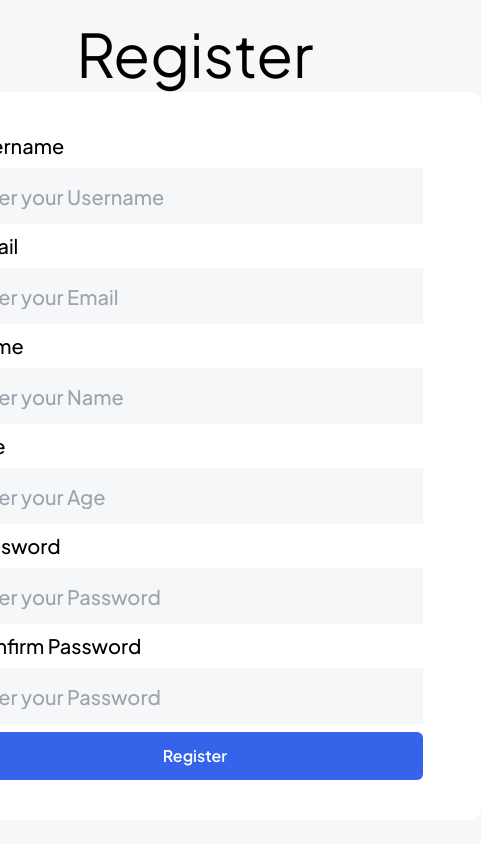
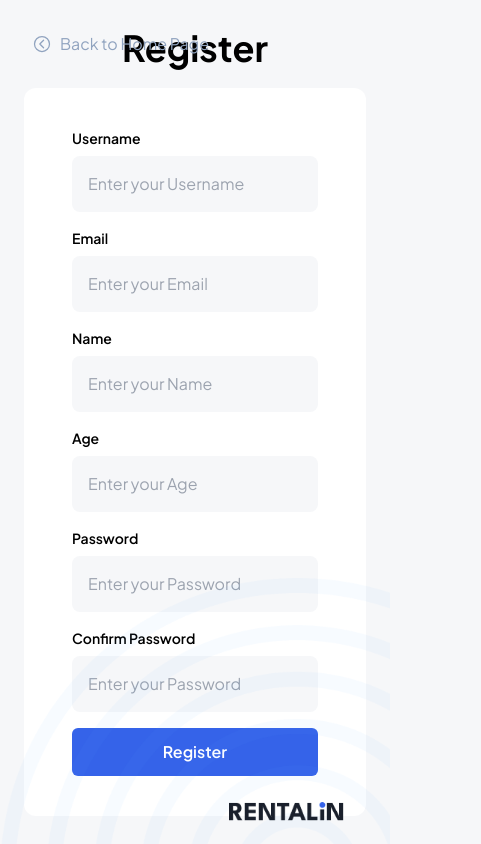
Before and after one commit to jearsevan101/PAW-Kelompok-11, a Next.js app in the folder frontend/: page /auth/register in a window 390 px wide. Shown: the whole page, 481 px wide, since content can reach past the window. Built offline with nearby package versions, Linux system fonts and the light colour scheme.

Commit message:
fix: adjust auth page display & responsivity

```diff
--- /dev/null
+++ b/frontend/components/AuthOrnament.js
@@ -0,0 +1,23 @@
+import Link from "next/link";
+import { IoChevronBackCircleOutline } from "react-icons/io5";
+import Image from "next/image";
+
+const AuthOrnament = () => {
+  return (
+    <>
+      <Link href="/" className="absolute">
+        <div className="m-8 flex flex-row items-center gap-2 text-c-text-grey text-md">
+          <span className="text-xl">
+            <IoChevronBackCircleOutline />{" "}
+          </span>
+          Back to Home Page{" "}
+        </div>
+      </Link>
+      <div className="absolute bottom-0 right-0">
+        <Image src="/pattern-login.png" width={600} height={600} />
+      </div>
+    </>
+  );
+};
+
+export default AuthOrnament;
--- a/frontend/pages/auth/login.js
+++ b/frontend/pages/auth/login.js
@@ -4,6 +4,8 @@ import { useRouter } from "next/router";
 import { AuthContext } from "@/utils/context/AuthContext";
 // import useNotification from "@/utils/hooks/useNotification";
 import Link from "next/link";
+import ReusableForm from "@/components/Form";
+import AuthOrnament from "@/components/AuthOrnament";
 
 export default function Login() {
   const router = useRouter();
@@ -40,47 +42,52 @@ export default function Login() {
   };
 
   return (
+    <>
+      <AuthOrnament />
+
       <div
-      className="flex flex-col justify-center items-center min-h-screen"
-      style={{ backgroundColor: "#F6F7F9" }}
-    >
-      <h1 className="text-6xl mb-1">Login</h1>
-      <section className="mt-1 p-10 px-12 w-[571px] h-[402px] bg-white rounded-[12px] flex flex-col gap-4 justify-center items-center">
-        <form className="flex flex-col gap-2" onSubmit={handleLogin}>
-          <label className="flex flex-col gap-2 w-[456px] font-medium text-xl">
-            Username
-            <input
-              className="w-[456px] h-[56px]"
-              style={{ backgroundColor: "#F6F7F9" }}
+        className="flex flex-col justify-center items-center px-6 min-h-screen"
+        style={{ backgroundColor: "#F6F7F9" }}>
+        <h1 className="text-4xl mb-4 font-bold">Login</h1>
+        <section className="mt-4 p-10 w-full lg:w-1/3 px-12 bg-white rounded-[12px] flex flex-col gap-4 justify-center items-center">
+          <form className="flex flex-col w-full gap-2" onSubmit={handleLogin}>
+            <ReusableForm
+              label="Username"
+              type="text"
               placeholder="Masukkan Username"
               name="username"
+              setValue={(value) =>
+                setLoginData({ ...loginData, username: value })
+              }
               value={loginData.username}
-              onChange={handleChange}
             />
-          </label>
-          <label className="flex flex-col gap-2 w-[456px] font-medium text-xl">
-            Password
-            <input
+
+            <ReusableForm
+              label="Password"
               type="password"
-              className="w-[456px] h-[56px]"
-              style={{ backgroundColor: "#F6F7F9" }}
               placeholder="Masukkan Password"
               name="password"
+              setValue={(value) =>
+                setLoginData({ ...loginData, password: value })
+              }
               value={loginData.password}
-              onChange={handleChange}
             />
-          </label>
             <button
               type="submit"
-            className="bg-c-primary font-semibold text-white px-5 py-3 rounded-md hover:opacity-90 focus:outline-none focus:ring"
-          >
+              className="bg-c-primary font-semibold text-white px-5 py-3 rounded-md hover:opacity-90 focus:outline-none focus:ring">
               Login
             </button>
             <Link href="/auth/register">
-            <p className="text-c-primary font-semibold text-xl">Register</p>
+              <p className="text-c-primary font-bold mt-2 text-sm">
+                <span className="text-c-text-grey font-light">
+                  Don't have account?{" "}
+                </span>
+                Register
+              </p>
             </Link>
           </form>
         </section>
       </div>
+    </>
   );
 }
--- a/frontend/pages/auth/register.js
+++ b/frontend/pages/auth/register.js
@@ -2,6 +2,8 @@ import { useRouter } from "next/router";
 import { AuthContext } from "@/utils/context/AuthContext";
 import useNotification from "@/utils/hooks/useNotification";
 import { useContext, useState } from "react";
+import AuthOrnament from "@/components/AuthOrnament";
+import ReusableForm from "@/components/Form";
 
 export default function Register() {
   const { registerCustomer } = useContext(AuthContext);
@@ -31,8 +33,7 @@ export default function Register() {
     try {
       const response = await registerCustomer(registerData);
       if (response) {
-        onSuccess("Register Success");
-        router.push("/auth/login");
+        router.push("/auth/success");
       } else {
         onError("Register Failed");
       }
@@ -42,90 +43,89 @@ export default function Register() {
   };
 
   return (
+    <>
+      <AuthOrnament />
       <div
-      className="flex flex-col justify-center items-center min-h-screen"
-      style={{ backgroundColor: "#F6F7F9" }}
-    >
-      <h1 className="text-6xl mb-1">Register</h1>
-      <section className="mt-1 p-10 px-12 w-[571px] bg-white rounded-[12px] flex flex-col gap-4 justify-center items-center">
-        <form className="flex flex-col gap-2" onSubmit={handleRegister}>
-          <label className="flex flex-col gap-2 w-[456px] font-medium text-xl">
-            Username
-            <input
-              className="w-[456px] h-[56px]"
-              style={{ backgroundColor: "#F6F7F9" }}
+        className="flex flex-col px-6 justify-center items-center min-h-screen"
+        style={{ backgroundColor: "#F6F7F9" }}>
+        <h1 className="text-4xl mb-4 font-bold">Register</h1>
+        <section className="mt-1 p-10 px-12 w-full lg:w-1/3 bg-white rounded-[12px] flex flex-col gap-2 justify-center items-center">
+          <form className="flex flex-col w-full" onSubmit={handleRegister}>
+            <ReusableForm
+              label="Username"
+              type="text"
               placeholder="Enter your Username"
               name="username"
+              setValue={(value) =>
+                setRegisterData({ ...registerData, username: value })
+              }
               value={registerData.username}
-              onChange={handleChange}
             />
-          </label>
-          <label className="flex flex-col gap-2 w-[456px] font-medium text-xl">
-            Email
-            <input
-              className="w-[456px] h-[56px]"
-              style={{ backgroundColor: "#F6F7F9" }}
+            <ReusableForm
+              label="Email"
+              type="text"
               placeholder="Enter your Email"
               name="email"
+              setValue={(value) =>
+                setRegisterData({ ...registerData, email: value })
+              }
               value={registerData.email}
-              onChange={handleChange}
             />
-          </label>
-          <label className="flex flex-col gap-2 w-[456px] font-medium text-xl">
-            Name
-            <input
-              className="w-[456px] h-[56px]"
-              style={{ backgroundColor: "#F6F7F9" }}
+
+            <ReusableForm
+              label="Name"
+              type="text"
               placeholder="Enter your Name"
               name="nama"
+              setValue={(value) =>
+                setRegisterData({ ...registerData, nama: value })
+              }
               value={registerData.nama}
-              onChange={handleChange}
             />
-          </label>
-          <label className="flex flex-col gap-2 w-[456px] font-medium text-xl">
-            Age
-            <input
+
+            <ReusableForm
+              label="Age"
               type="number"
-              className="w-[456px] h-[56px]"
-              style={{ backgroundColor: "#F6F7F9" }}
               placeholder="Enter your Age"
               name="umur"
+              setValue={(value) =>
+                setRegisterData({ ...registerData, umur: value })
+              }
               value={registerData.umur}
-              onChange={handleChange}
             />
-          </label>
-          <label className="flex flex-col gap-2 w-[456px] font-medium text-xl">
-            Password
-            <input
+
+            <ReusableForm
+              label="Password"
               type="password"
-              className="w-[456px] h-[56px]"
-              style={{ backgroundColor: "#F6F7F9" }}
               placeholder="Enter your Password"
               name="password"
+              setValue={(value) =>
+                setRegisterData({ ...registerData, password: value })
+              }
               value={registerData.password}
-              onChange={handleChange}
             />
-          </label>
-          <label className="flex flex-col gap-2 w-[456px] font-medium text-xl">
-            Confirm Password
-            <input
+
+            <ReusableForm
+              label="Confirm Password"
               type="password"
-              className="w-[456px] h-[56px]"
-              style={{ backgroundColor: "#F6F7F9" }}
               placeholder="Enter your Password"
               name="passwordConfirmation"
+              setValue={(value) =>
+                setRegisterData({
+                  ...registerData,
+                  passwordConfirmation: value,
+                })
+              }
               value={registerData.passwordConfirmation}
-              onChange={handleChange}
             />
-          </label>
             <button
               type="submit"
-            className="bg-c-primary font-semibold text-white px-5 py-3 rounded-md hover:opacity-90 focus:outline-none focus:ring"
-          >
+              className="bg-c-primary font-semibold text-white px-5 py-3 rounded-md hover:opacity-90 focus:outline-none focus:ring">
               Register
             </button>
           </form>
         </section>
       </div>
+    </>
   );
 }
--- /dev/null
+++ b/frontend/pages/auth/success.js
@@ -0,0 +1,23 @@
+import AuthOrnament from "@/components/AuthOrnament";
+import Button from "@/components/Button";
+import Link from "next/link";
+
+export default function Success() {
+  return (
+    <>
+      <AuthOrnament />
+      <div className="min-h-screen flex justify-center items-center flex-col px-6">
+        <h1 className="text-4xl mb-4 font-bold">Success!</h1>
+        <section className="mt-4 py-16 px-12 w-full lg:w-1/3 bg-white rounded-[12px] flex flex-col gap-6 justify-center items-center">
+          <p className="text-xl text-center font-medium">
+            You've successfully registered your account with us. Welcome to{" "}
+            <span className="font-bold">Rentalin!</span> 🌟
+          </p>
+          <Link href="/auth/login">
+            <Button className="w-full">Login Now!</Button>
+          </Link>
+        </section>
+      </div>
+    </>
+  );
+}
```
Also changed, not shown: frontend/public/pattern-login.png (added). Lines whose indentation alone changed are shown as unchanged.
